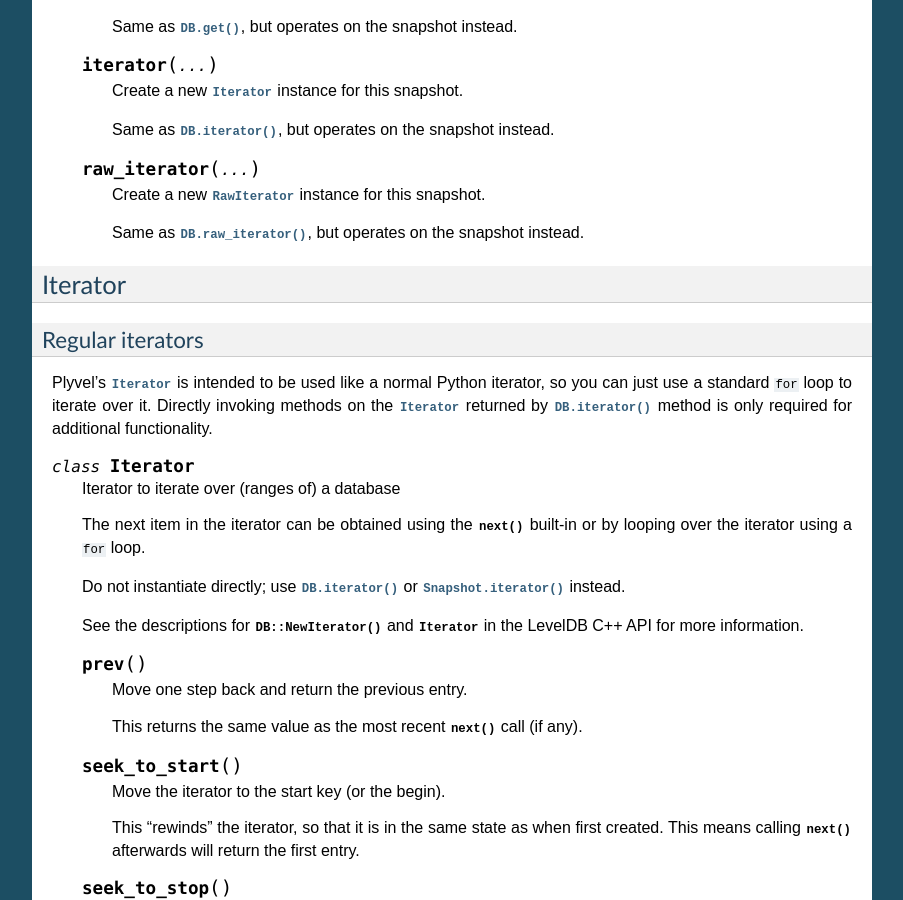
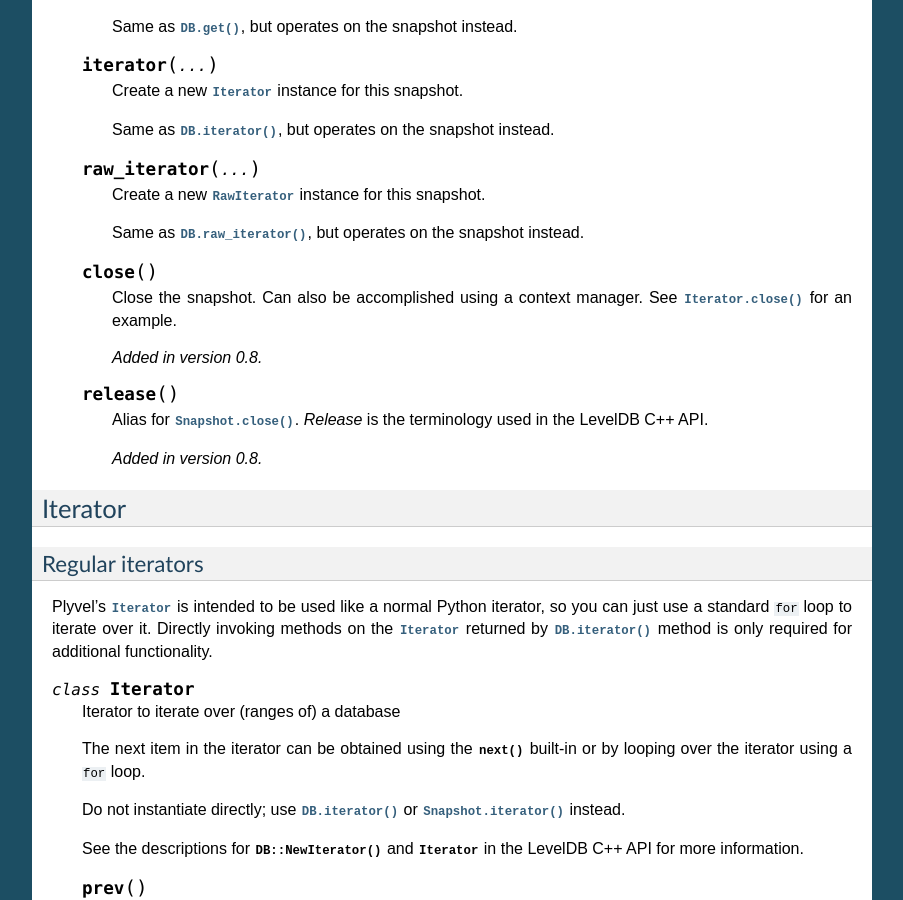
Before and after one commit to wbolster/plyvel, a Sphinx documentation site: the page built from doc/api.rst, in a window 1280 px wide and 900 px high, scrolled down 6725 px. Shown: the whole window, without its empty margins (198-1101 px from the left). Built offline with Sphinx 7.4.7, drawn with Linux system fonts in a browser that asks for light colours; some of the changed text lies outside the part shown.

Commit message:
Allow snapshots to be closed explicitly
Fixes issue #21.

```diff
--- a/doc/api.rst
+++ b/doc/api.rst
@@ -439,6 +439,22 @@ Snapshot
       Same as :py:meth:`DB.raw_iterator`, but operates on the snapshot instead.
 
 
+   .. py:method:: close()
+
+      Close the snapshot. Can also be accomplished using a context manager. See
+      :py:meth:`Iterator.close` for an example.
+
+      .. versionadded:: 0.8
+
+
+   .. py:method:: release()
+
+      Alias for :py:meth:`Snapshot.close`. *Release* is the terminology used in
+      the LevelDB C++ API.
+
+      .. versionadded:: 0.8
+
+
 Iterator
 ========
 
```
Also changed, not shown: 2 other files.
